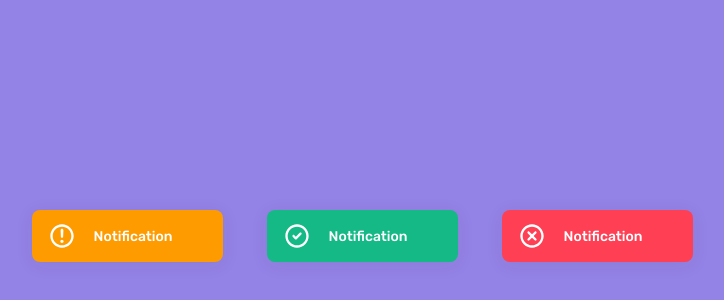
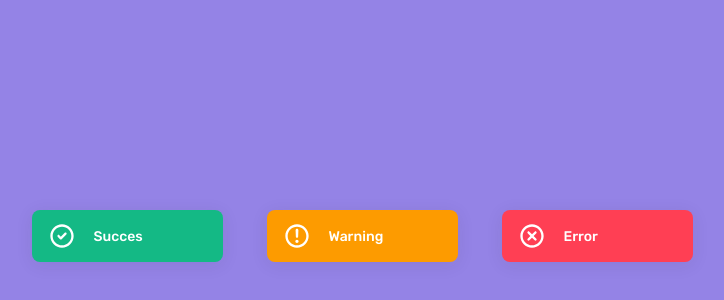
Before and after one commit to GregoryMaklakov/hello-react, a React (Vite) app: page / in a window 1280 px wide. Shown: the part 164-464 px from the top of the page, without its empty margins (278-1002 px from the left). Built offline with nearby package versions, Linux system fonts and the light colour scheme.

Commit message:
change notification component

```diff
--- a/package.json
+++ b/package.json
@@ -12,7 +12,8 @@
     "clsx": "^1.2.1",
     "prop-types": "^15.8.1",
     "react": "^18.2.0",
-    "react-dom": "^18.2.0"
+    "react-dom": "^18.2.0",
+    "react-svg": "^16.1.2"
   },
   "devDependencies": {
     "@types/react": "^18.0.27",
--- a/src/App/App.jsx
+++ b/src/App/App.jsx
@@ -1,13 +1,12 @@
-import { Notification } from '../components/Notifications'
-import styles from './App.module.css';
-import { IconError, IconWarning, IconSuccess  } from '../components/icons';
+import { Notification } from "../components/Notifications";
+import styles from "./App.module.css";
 
 export const App = () => {
   return (
     <div className={styles.container}>
-      <Notification color="var(--warning-color)" Icon={IconWarning} label="Notification" className={styles.notifBtn} />
-      <Notification color="var(--success-color)" Icon={IconSuccess} label="Notification" className={styles.notifBtn} />
-      <Notification color="var(--error-color)" Icon={IconError} label="Notification" className={styles.notifBtn} />
+      <Notification type='succes'>Succes</Notification>
+      <Notification type='warning'>Warning</Notification>
+      <Notification type='error'>Error</Notification>
     </div>
-  )
-}
+  );
+};
--- a/src/App/App.module.css
+++ b/src/App/App.module.css
@@ -1,8 +1,3 @@
-:root {
-    --warning-color: #FD9B00;
-    --success-color: #14B985;
-    --error-color: #FF3F54;
-}
 
 .container {
     min-height: 100vh;
@@ -12,17 +7,8 @@
     align-items: center;
 }
 
-
-.notifBtn:not(:last-child) {
-    margin-right: 44px;
-}
-
 @media screen and (max-width: 778px) {
     .container {
         flex-direction: column;
     }
-    .notifBtn:not(:last-child) {
-        margin-right: 0px;
-        margin-bottom: 24px;
-    }
 }
--- a/src/components/Notifications/Notifications.jsx
+++ b/src/components/Notifications/Notifications.jsx
@@ -1,18 +1,28 @@
-import clsx from 'clsx';
-import PropTypes from 'prop-types'; // ES6
-import styles from './Notifications.module.css';
+import clsx from "clsx";
+import PropTypes from "prop-types"; // ES6
+import IconSuccess from "../../assets/svg/success.svg";
+import IconWarning from "../../assets/svg/warning.svg";
+import IconError from "../../assets/svg/error.svg";
+import styles from "./Notifications.module.css";
 
-export const Notification = ({ className, Icon, label, color }) => {
-    return (
-        <button style={{ backgroundColor: color }} className={clsx(styles.button, className)}>
-            <Icon className={styles.icon}></Icon>
-            <span className={styles.label}>{label}</span>
-        </button>
-    );
+
+const icons = {
+  succes: IconSuccess,
+  warning: IconWarning,
+  error: IconError,
+};
+
+export const Notification = ({ className, type, children }) => {
+  return (
+    <button className={clsx(styles.button, styles[type], className)}>
+        <img className={styles.icon} src={icons[type]} alt={type}/>
+      <span className={styles.label}>{children}</span>
+    </button>
+  );
 };
 
 Notification.propTypes = {
-    label: PropTypes.string.isRequired,
-    Icon: PropTypes.string.isRequired,
-    className: PropTypes.string,
+  type: PropTypes.oneOf(["succes", "warning", "error"]).isRequired,
+  children: PropTypes.string.isRequired,
+  className: PropTypes.string,
 };
--- a/src/components/Notifications/Notifications.module.css
+++ b/src/components/Notifications/Notifications.module.css
@@ -1,3 +1,9 @@
+:root {
+    --warning-color: #FD9B00;
+    --success-color: #14B985;
+    --error-color: #FF3F54;
+}
+
 .button {
     box-shadow: 0px 3px 18px rgba(33, 33, 33, 0.08);
     border-radius: 8px;
@@ -7,6 +13,25 @@
     display: flex;
     align-items: center;
     transition: all 0.3s ease 0s;
+}
+.button:not(:last-child) {
+    margin-right: 44px;
+}
+@media screen and (max-width: 778px) {
+    .button:not(:last-child) {
+        margin-right: 0px;
+        margin-bottom: 24px;
+    }
+}
+
+.succes {
+    background-color: var(--success-color);
+}
+.warning {
+    background-color: var(--warning-color);
+}
+.error {
+    background-color: var(--error-color);
 }
 
 .button:hover .icon {
```
Also changed, not shown: 1 other file (tests, documents, lock files or other folders).
